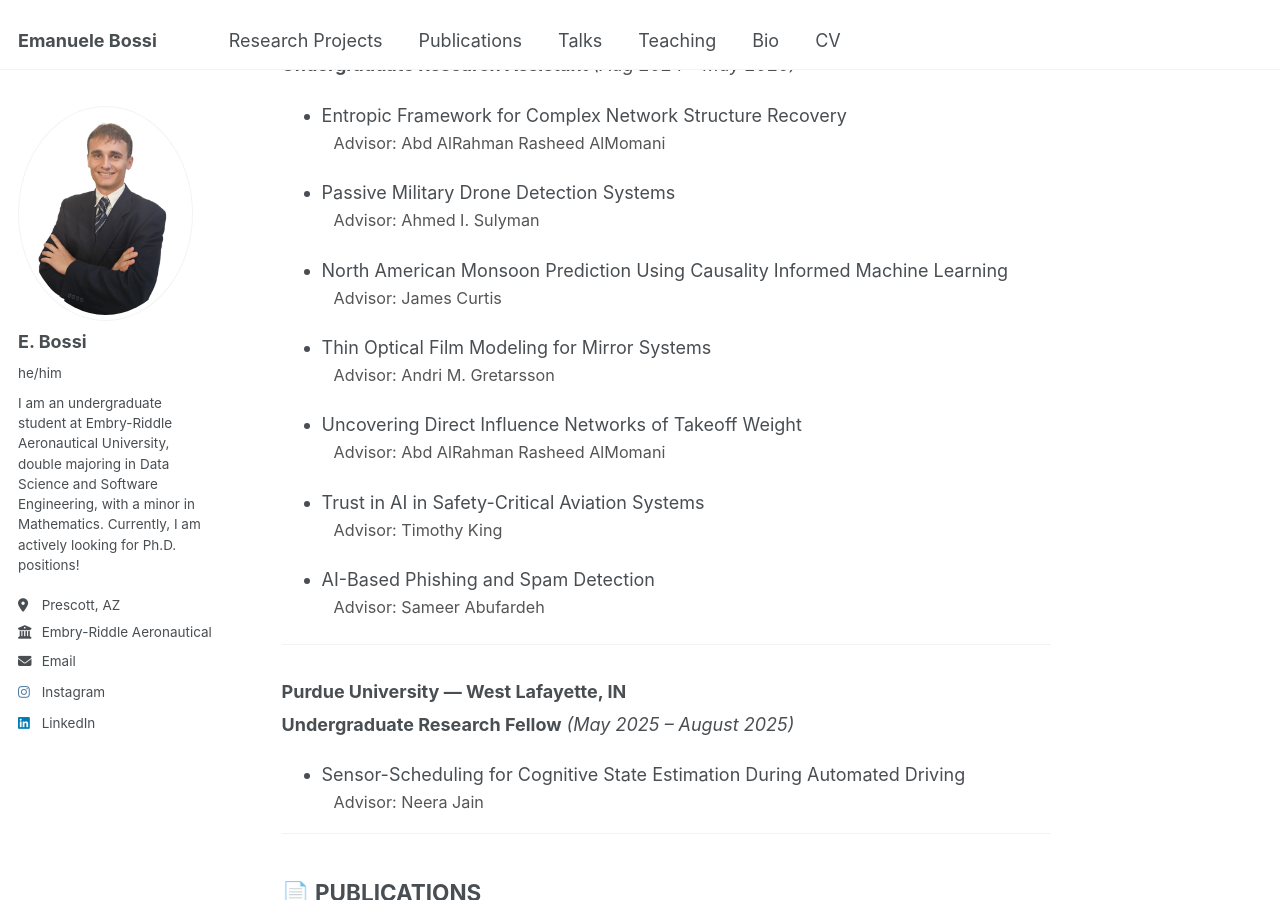
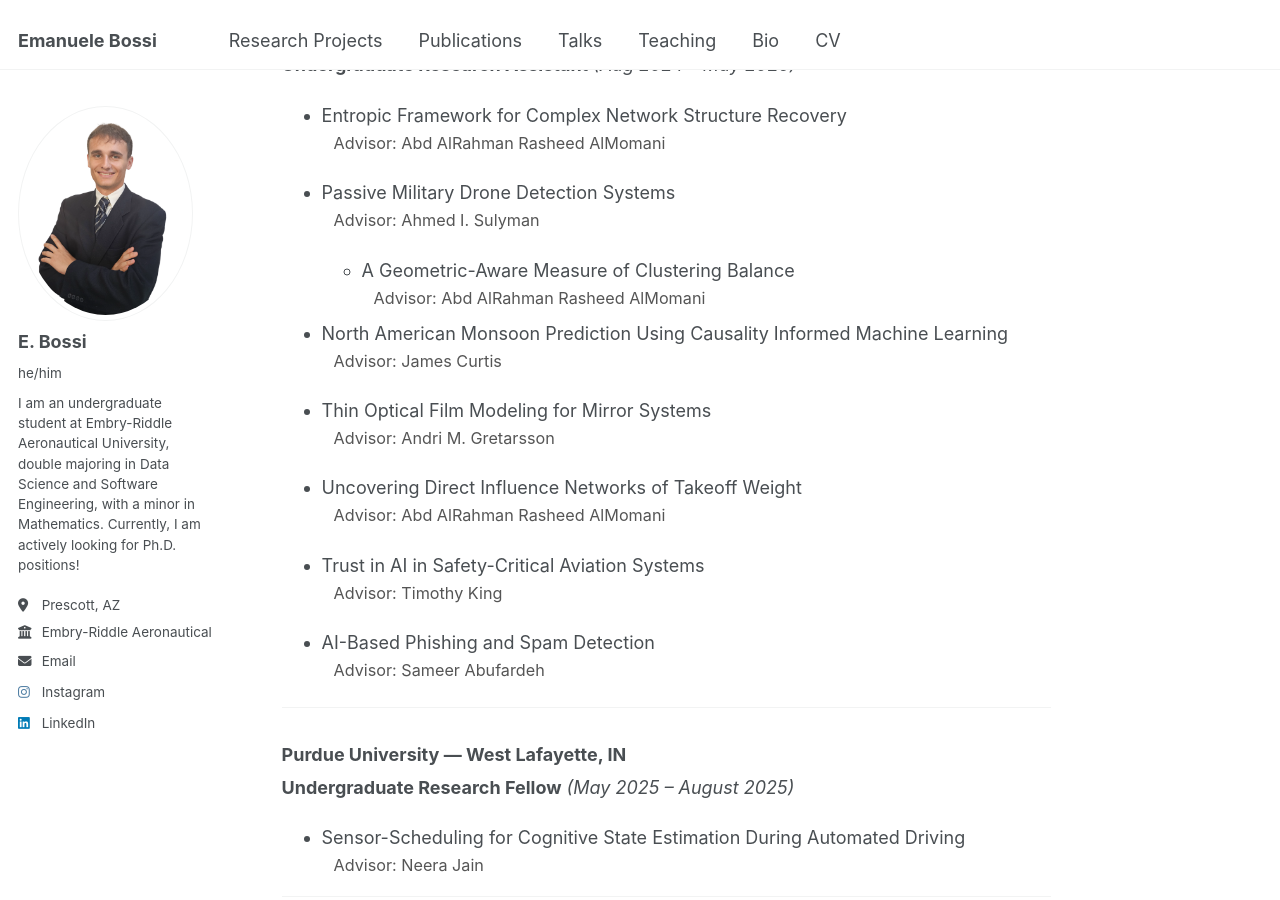
Before and after one commit to bossiemanuele/bossiemanuele.github.io, a Jekyll site: the page built from _pages/cv.md, in a window 1280 px wide and 900 px high, scrolled down 1353 px. Built offline with Jekyll 4.4.1, drawn with Linux system fonts in a browser that asks for light colours.

Commit message:
Update cv.md

```diff
--- a/_pages/cv.md
+++ b/_pages/cv.md
@@ -121,6 +121,11 @@
 - Passive Military Drone Detection Systems
   <span style="font-size: 0.9em; color: #555; margin-left: 12px; display: inline-block;">
     Advisor: Ahmed I. Sulyman
+  </span>
+
+  - A Geometric-Aware Measure of Clustering Balance
+  <span style="font-size: 0.9em; color: #555; margin-left: 12px; display: inline-block;">
+    Advisor: Abd AlRahman Rasheed AlMomani
   </span>
 
 - North American Monsoon Prediction Using Causality Informed Machine Learning
```
